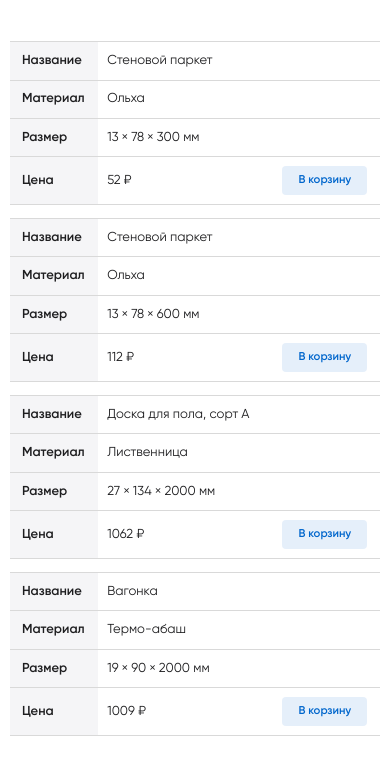
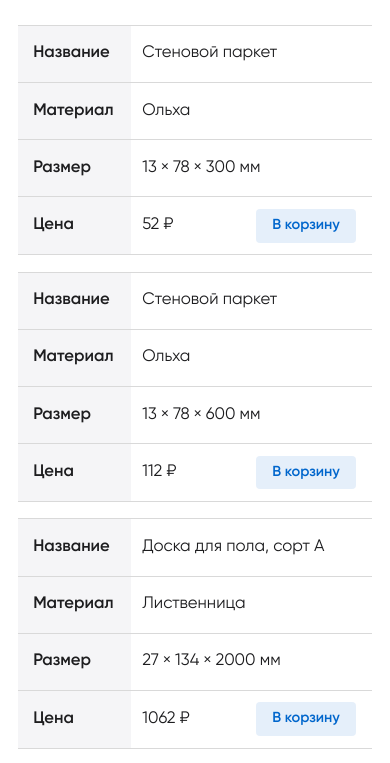
Before and after one commit to tas-zaitseva/Finishing, a plain HTML site: page index.html in a window 390 px wide. Shown: the part 449-1212 px from the top of the page. Drawn offline with nearby package versions, Linux system fonts and the light colour scheme.

Commit message:
закончила адаптив секции с таблицей

```diff
--- a/scss/_button.scss
+++ b/scss/_button.scss
@@ -12,4 +12,9 @@
 .button:hover {
   color: white;
   background-color: $blue;
+
+  @include tablets {
+    color: $blue;
+    background-color: rgba($color: #0066CC, $alpha: 0.1);
+  }
 }
--- a/scss/_header.scss
+++ b/scss/_header.scss
@@ -17,6 +17,10 @@
 
   .menu__link:hover {
     color: $blue;
+
+    @include tablets {
+      color: inherit;
+    }
   }
 }
 
--- a/scss/_headline.scss
+++ b/scss/_headline.scss
@@ -2,6 +2,10 @@
   padding-top: rem(83px);
   display: flex;
   justify-content: center;
+
+  @include phones {
+    padding-top: rem(51px);
+  }
 }
 
 .headline__container {
@@ -9,9 +13,18 @@
   flex-direction: column;
   align-items: center;
   justify-content: center;
-  row-gap: 15px;
+  row-gap: rem(15px);
+  text-align: center;
+
+  @include phones {
+    row-gap: rem(13px);
+  }
 }
 
 .headline__title {
   font-size: rem(64px);
+
+  @include phones {
+    font-size: rem(48px);
+  }
 }
--- a/scss/_layout.scss
+++ b/scss/_layout.scss
@@ -6,7 +6,7 @@ html {
   font-size: $baseFontSize;
 
   @include phones {
-    font-size: 3.333vmin;
+    font-size: 4.266vmin;
   }
 }
 
@@ -51,4 +51,8 @@ a {
   max-width: 884px;
   width: 95%;
   margin: 0 auto;
+
+  @include phones {
+    width: 91%;
+  }
 }
--- a/scss/_price.scss
+++ b/scss/_price.scss
@@ -74,6 +74,11 @@
       justify-content: flex-start;
       position: relative;
     }
+
+    @include phones {
+      padding-top: rem(15px);
+      padding-bottom: rem(15px);
+    }
   }
 
   td::before {
@@ -105,5 +110,11 @@
         margin-left: auto;
       }
     }
+
+    @include phones {
+      padding-top: rem(11px);
+      padding-bottom: rem(11px);
+
+    }
   }
 }
--- a/scss/_section.scss
+++ b/scss/_section.scss
@@ -1,19 +1,38 @@
 .section {
   padding-top: rem(94px);
   padding-bottom: rem(10px);
+
+  @include phones {
+    padding-top: 46px;
+    padding-bottom: rem(14px);
+  }
 }
 
 .section__title {
   margin-bottom: rem(9px);
   font-size: rem(48px);
   line-height: 1.333;
+
+  @include phones {
+    font-size: rem(40px);
+    margin-bottom: rem(17px);
+    text-align: center;
+  }
 }
 
 .section__subtitle {
   font-size: rem(20px);
   line-height: 1.6;
+
+  @include phones {
+    font-size: rem(16px);
+  }
 }
 
 .section__headline {
   margin-bottom: rem(55px);
+
+  @include phones {
+    margin-bottom: rem(42px);
+  }
 }
```
Also changed, not shown: images/layout-mobile.png (added), main.css.
